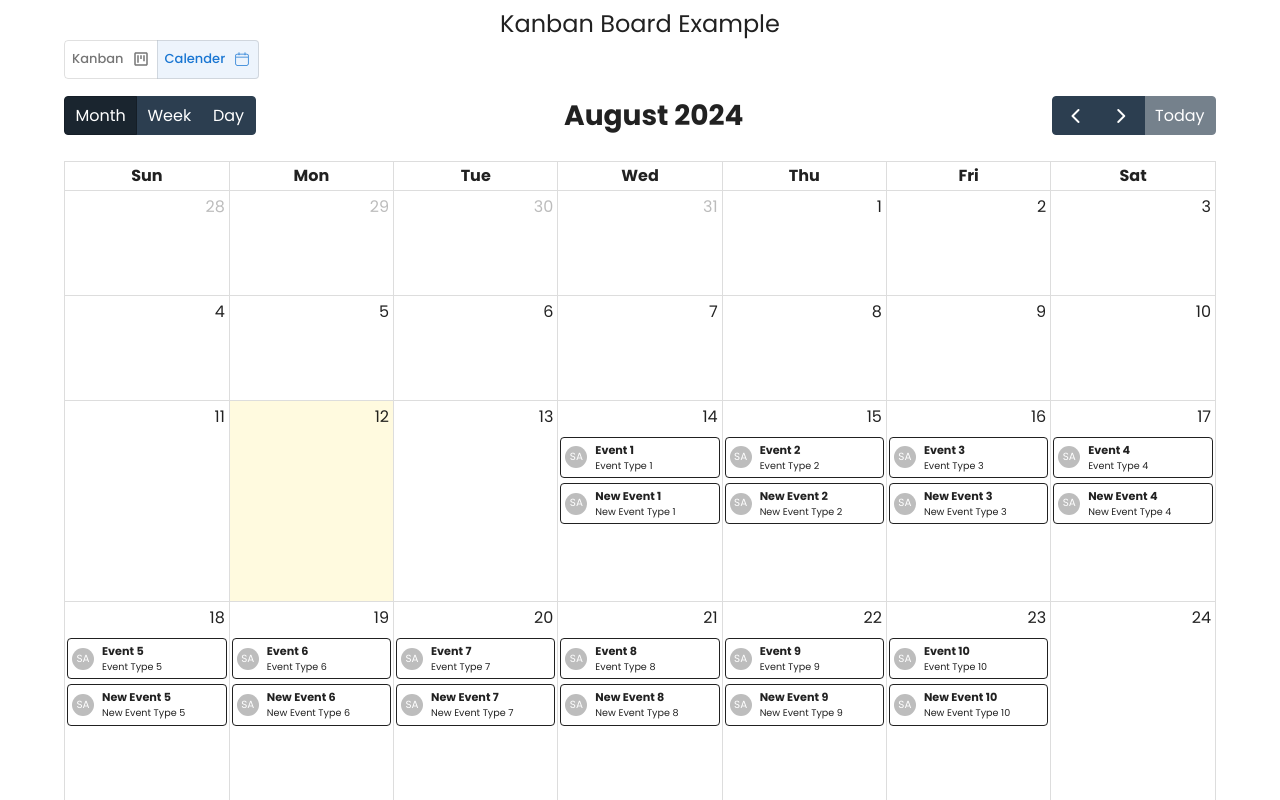
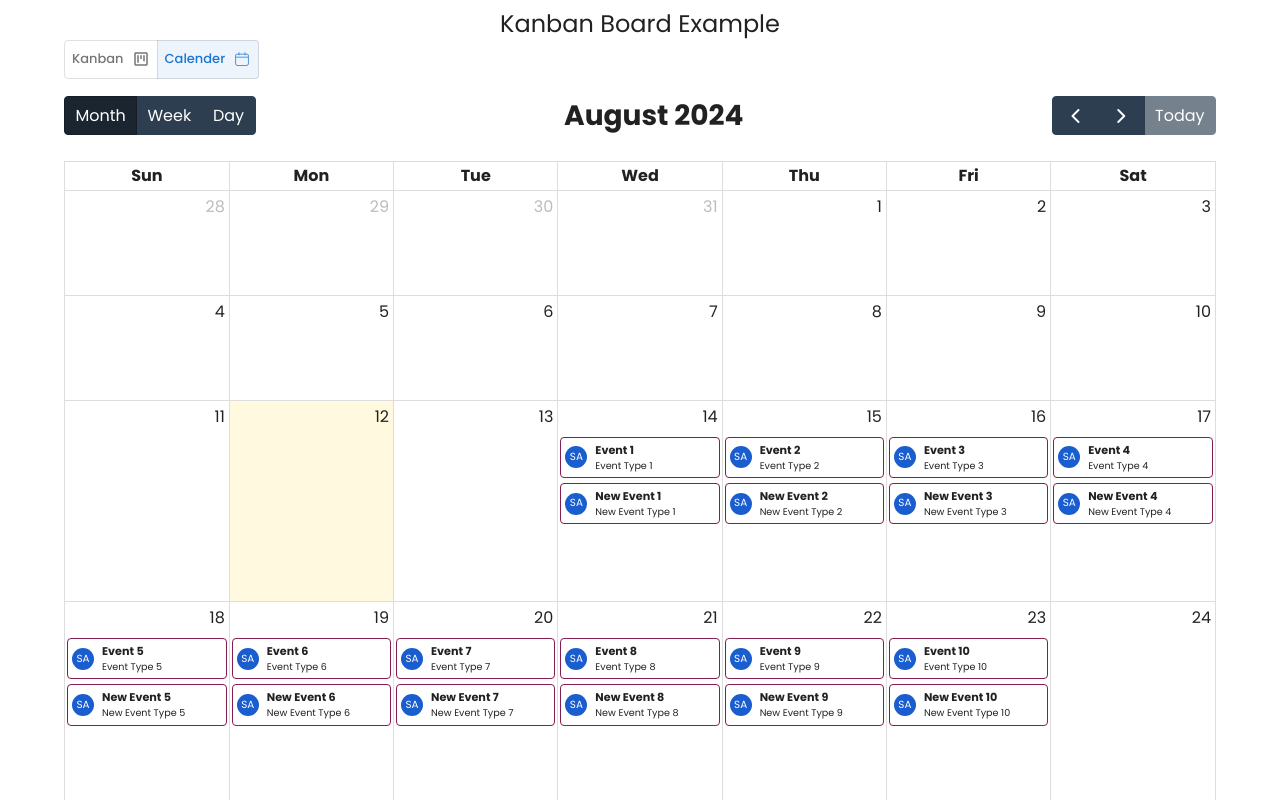
Before and after one commit to ShakirAliSWE/kanban-board-nextjs, a Next.js app: page / in a window 1280 px wide. Both pictures are taken after a click on the button "Calender". Shown: the top 800 px of the page. Built offline with nearby package versions, Linux system fonts and the light colour scheme.

Commit message:
avatar-color-changed

```diff
--- a/src/components/BigCalender/BigCalenderEvent.jsx
+++ b/src/components/BigCalender/BigCalenderEvent.jsx
@@ -9,9 +9,9 @@ const BigCalenderEvent = ({ event }) => {
       flexGrow={1}
       alignItems={"center"}
       gap={1}
-      sx={{ border: 1, p: 0.5, borderRadius: 1 }}
+      sx={{ border: 1, borderColor: "#831E51", p: 0.5, borderRadius: 1 }}
     >
-      <Avatar sx={{ width: 22, height: 22, fontSize: "0.65rem" }}>SA</Avatar>
+      <Avatar sx={{ width: 22, height: 22, fontSize: "0.65rem", bgcolor: "#1A5DCE" }}>SA</Avatar>
       <Box display={"flex"} flexDirection={"column"}>
         <Typography fontSize={"0.7rem"} fontWeight={600}>
           {event.title}
```
